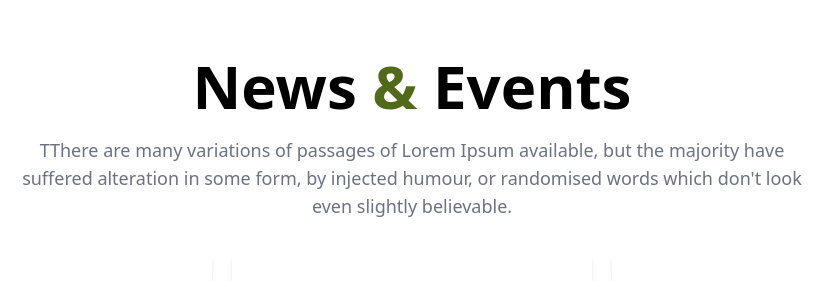
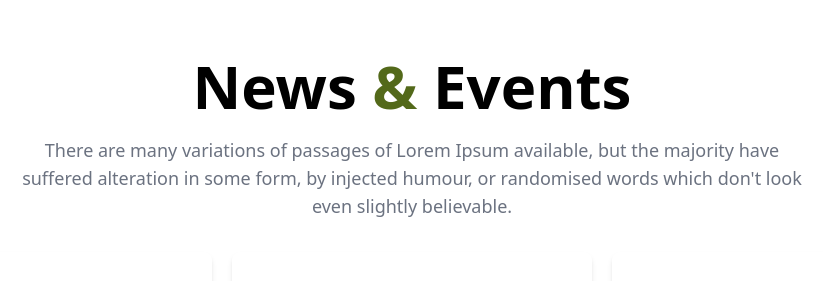
Before and after one commit to saqlinezaman/tea-house, a plain HTML site: page index.html in a window 1280 px wide. Shown: the part 2700-2981 px from the top of the page, 228-1051 px from the left. Drawn offline with nearby package versions, Linux system fonts and the light colour scheme.

Commit message:
fix error

```diff
--- a/index.html
+++ b/index.html
@@ -24,6 +24,7 @@
           }
         }
       </script>
+      <link rel="shortcut icon" href="img/milk tea.png" type="image/x-icon">
 </head>
 <body>
   <main class=" mx-3	md:mx-20 ">
@@ -181,7 +182,7 @@
 
       <div class="md:my-16">
         <h1 class="text-5xl lg:text-6xl font-bold pb-5 text-center">News <span class="text-[#53691A]" >&</span> Events </h1>
-        <p class="text-sm mx-1  md:mx-40 md:text-lg pb-8 text-gray-500 text-center">TThere are many variations of passages of Lorem Ipsum available, but the majority have suffered alteration in some form, by injected humour, or randomised words which don't look even slightly believable. </p>
+        <p class="text-sm mx-1  md:mx-40 md:text-lg pb-8 text-gray-500 text-center">There are many variations of passages of Lorem Ipsum available, but the majority have suffered alteration in some form, by injected humour, or randomised words which don't look even slightly believable. </p>
 
         <!-- news -->
 
```
